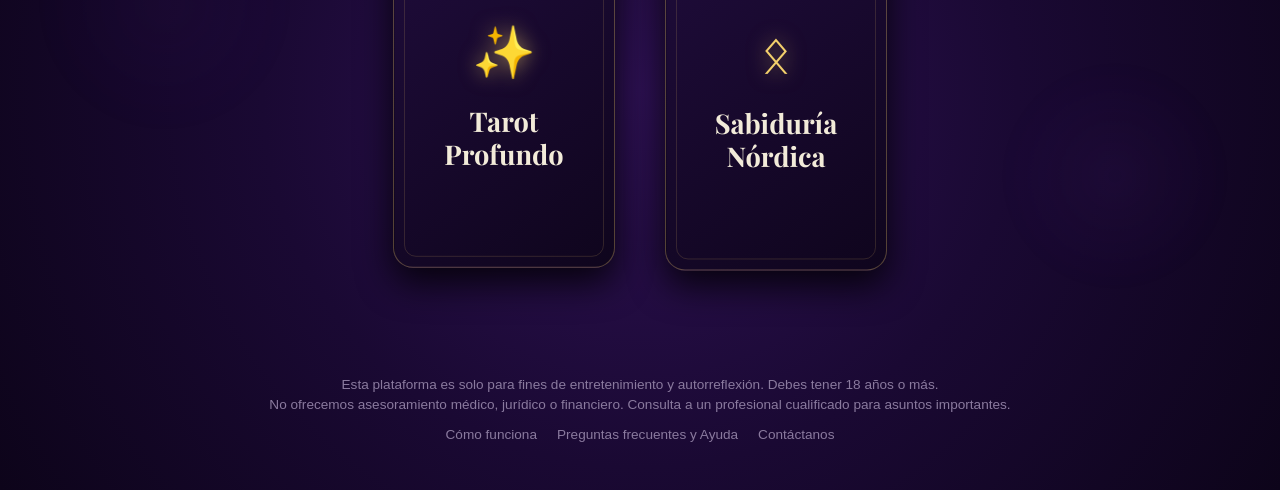
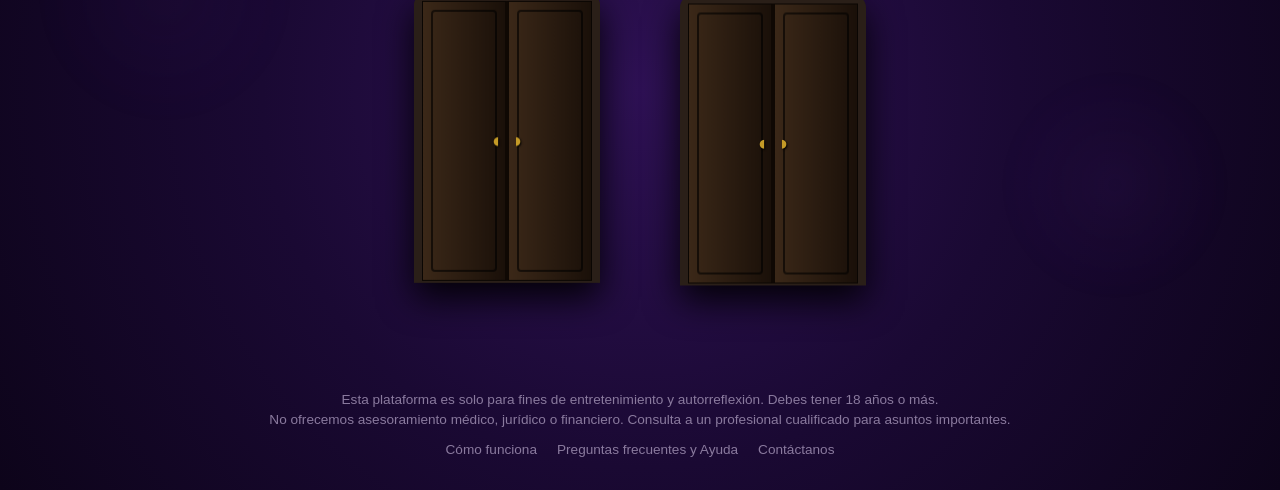
Before and after one commit to damirarg/proyecto-tarot-runas, a website with bundled scripts: page index.html in a window 1280 px wide. Shown: the part 310-800 px from the top of the page. Built offline with nearby package versions, Linux system fonts and the light colour scheme; files whose address does not match are found by name.

Commit message:
puertas en landing page

```diff
--- a/index.html
+++ b/index.html
@@ -21,7 +21,7 @@
 
     <div id="contenedor-principal" class="contenedor-principal">
 
-        <!-- PANTALLA 1: LANDING PAGE MÍSTICA (ESTILO TAROTOO) -->
+        <!-- PANTALLA 1: LANDING PAGE MÍSTICA -->
         <div id="pantalla-portales" style="display: flex; flex-direction: column; justify-content: space-between; align-items: center; width: 100%; min-height: 80vh;">
 
             <!-- Orbes decorativos de fondo -->
@@ -30,23 +30,32 @@
 
             <div style="text-align: center; margin-bottom: 20px; z-index: 2;">
                 <h1 style="font-size: 3.5em; letter-spacing: 6px; text-transform: uppercase; margin-bottom: 0;">Oráculos</h1>
-                <p style="color: #bfaee3; font-size: 1.4em; margin-top: 10px; font-style: italic;">Haga su elección</p>
+                <p style="color: #bfaee3; font-size: 1.4em; margin-top: 10px; font-style: italic;">Atraviesa el umbral hacia tu destino</p>
             </div>
 
-            <div class="contenedor-cartas-portal" style="z-index: 2;">
-                <div class="carta-portal" id="btnPortalTarot">
-                    <div class="interior-carta">
-                        <div class="icono-portal">✨</div>
-                        <h2>Tarot<br>Profundo</h2>
+            <!-- ESTRUCTURA NUEVA: PUERTAS ANTIGUAS -->
+            <div class="contenedor-puertas-portal" style="z-index: 2;">
+
+                <!-- Puerta Tarot -->
+                <div class="puerta-interactiva" id="btnPortalTarot">
+                    <h2 class="titulo-puerta">Oráculo<br>del Tarot</h2>
+                    <div class="marco-puerta">
+                        <div class="interior-puerta">✨</div>
+                        <div class="hoja-puerta hoja-izq"></div>
+                        <div class="hoja-puerta hoja-der"></div>
                     </div>
                 </div>
 
-                <div class="carta-portal" id="btnPortalRunas">
-                    <div class="interior-carta">
-                        <div class="icono-portal">ᛟ</div>
-                        <h2>Sabiduría<br>Nórdica</h2>
+                <!-- Puerta Runas -->
+                <div class="puerta-interactiva" id="btnPortalRunas">
+                    <h2 class="titulo-puerta">Sabiduría<br>Nórdica</h2>
+                    <div class="marco-puerta">
+                        <div class="interior-puerta">ᛟ</div>
+                        <div class="hoja-puerta hoja-izq"></div>
+                        <div class="hoja-puerta hoja-der"></div>
                     </div>
                 </div>
+
             </div>
 
             <!-- Footer Legal y Enlaces -->
--- a/styles.css
+++ b/styles.css
@@ -19,7 +19,6 @@ body {
 
 /* Fondos Dinámicos de los Reinos */
 body.bg-general {
-    /* El violeta profundo y estelar estilo Tarotoo */
     background: radial-gradient(circle at center, #2e1154 0%, #1a0933 50%, #0d041a 100%);
 }
 body.bg-tarot {
@@ -30,9 +29,8 @@ body.bg-runas {
     background-size: cover;
 }
 
-/* Contenedor base sin estilo intrusivo para la landing page */
 .contenedor-principal {
-    max-width: 1000px; /* Un poco más ancho para que respire la landing */
+    max-width: 1000px;
     width: 100%;
     position: relative;
     display: flex;
@@ -42,7 +40,6 @@ body.bg-runas {
     transition: all 0.5s ease;
 }
 
-/* Clase que se activa mediante JS cuando entrás a un Reino */
 .contenedor-principal.modo-reino {
     background-color: rgba(15, 8, 25, 0.85);
     border: 1px solid rgba(197, 155, 39, 0.4);
@@ -66,70 +63,138 @@ h1 {
     text-shadow: 0 0 20px rgba(243, 208, 108, 0.4);
 }
 
-/* --- NUEVA LANDING PAGE: CARTAS PORTAL --- */
-.contenedor-cartas-portal {
+/* --- NUEVA LANDING PAGE: PUERTAS ANTIGUAS 3D --- */
+.contenedor-puertas-portal {
     display: flex;
-    gap: 50px;
+    gap: 80px;
     justify-content: center;
     align-items: center;
     margin: 40px 0;
+    perspective: 1200px; /* Le da la profundidad 3D a toda la sección */
 }
 
-.carta-portal {
-    width: 220px;
-    height: 340px;
-    background: linear-gradient(145deg, #1f0c3b, #0f051d);
-    border: 1px solid rgba(243, 208, 108, 0.3);
-    border-radius: 20px;
+.puerta-interactiva {
+    display: flex;
+    flex-direction: column;
+    align-items: center;
     cursor: pointer;
-    position: relative;
-    box-shadow: 0 15px 35px rgba(0,0,0,0.8);
-    transition: all 0.4s cubic-bezier(0.25, 1, 0.5, 1);
     animation: flotar-suave 6s ease-in-out infinite alternate;
 }
 
-/* Desfasamos la animación de la segunda carta para que no se muevan igual */
-.carta-portal:nth-child(2) {
+.puerta-interactiva:nth-child(2) {
     animation-delay: -3s;
 }
 
-.interior-carta {
+.titulo-puerta {
+    font-family: 'Playfair Display', serif;
+    font-size: 1.8em;
+    color: #f3d06c;
+    margin: 0 0 15px 0;
+    text-align: center;
+    line-height: 1.1;
+    text-shadow: 0 0 15px rgba(243, 208, 108, 0.6);
+    transition: transform 0.3s ease;
+}
+
+.marco-puerta {
+    width: 170px;
+    height: 280px;
+    position: relative;
+    border: 8px solid #2a1f18; /* Piedra u oscuridad del marco */
+    border-bottom: 2px solid #2a1f18;
+    border-radius: 12px 12px 0 0; /* Arco superior */
+    background-color: #000; /* Lo que se ve al fondo al abrir */
+    box-shadow: 0 15px 35px rgba(0,0,0,0.9), inset 0 0 20px rgba(0,0,0,1);
+    transition: box-shadow 0.4s ease, border-color 0.4s ease;
+}
+
+/* Brillo interior místico cuando la puerta se abre */
+.interior-puerta {
     position: absolute;
-    top: 10px; left: 10px; right: 10px; bottom: 10px;
-    border: 1px solid rgba(243, 208, 108, 0.15);
-    border-radius: 12px;
+    width: 100%;
+    height: 100%;
     display: flex;
-    flex-direction: column;
     justify-content: center;
     align-items: center;
-    padding: 20px;
-    text-align: center;
+    font-size: 4em;
+    color: #f3d06c;
+    opacity: 0;
+    text-shadow: 0 0 30px #f3d06c;
+    transition: opacity 0.8s ease;
+    z-index: 0;
 }
 
-.icono-portal {
-    font-size: 3em;
-    color: #f3d06c;
-    margin-bottom: 20px;
-    text-shadow: 0 0 20px rgba(243, 208, 108, 0.6);
-    transition: transform 0.4s ease;
+.hoja-puerta {
+    position: absolute;
+    width: 50%;
+    height: 100%;
+    background: linear-gradient(to right, #3b2818, #1a1009); /* Textura de madera */
+    border: 1px solid #0a0603;
+    z-index: 1;
+    transition: transform 0.9s cubic-bezier(0.4, 0, 0.2, 1);
+    transform-style: preserve-3d;
+    box-sizing: border-box;
 }
 
-.carta-portal h2 {
-    font-family: 'Playfair Display', serif;
-    font-size: 1.6em;
-    color: #f2ebd9;
-    margin: 0;
-    line-height: 1.2;
+/* Grabados hundidos en la madera */
+.hoja-puerta::before {
+    content: '';
+    position: absolute;
+    top: 8px; bottom: 8px; left: 8px; right: 8px;
+    border: 2px solid rgba(0,0,0,0.6);
+    border-radius: 4px;
 }
 
-.carta-portal:hover {
-    transform: scale(1.05) translateY(-10px);
-    border-color: #f3d06c;
-    box-shadow: 0 20px 50px rgba(243, 208, 108, 0.3);
+.hoja-izq {
+    left: 0;
+    transform-origin: left;
+    border-right: 2px solid #0f0803;
+}
+.hoja-izq::after {
+    content: '◖'; /* Manija izquierda */
+    position: absolute;
+    right: 3px;
+    top: 50%;
+    color: #c59b27;
+    font-size: 1.2em;
+    transform: translateY(-50%);
+    text-shadow: 1px 1px 2px black;
 }
 
-.carta-portal:hover .icono-portal {
-    transform: scale(1.2);
+.hoja-der {
+    right: 0;
+    transform-origin: right;
+    border-left: 2px solid #0f0803;
+}
+.hoja-der::after {
+    content: '◗'; /* Manija derecha */
+    position: absolute;
+    left: 3px;
+    top: 50%;
+    color: #c59b27;
+    font-size: 1.2em;
+    transform: translateY(-50%);
+    text-shadow: 1px 1px 2px black;
+}
+
+/* Efectos al pasar el mouse por las puertas */
+.puerta-interactiva:hover .titulo-puerta {
+    transform: scale(1.05);
+}
+.puerta-interactiva:hover .marco-puerta {
+    box-shadow: 0 20px 50px rgba(243, 208, 108, 0.3), inset 0 0 20px rgba(0,0,0,1);
+    border-color: #5c4326;
+}
+
+/* EFECTO DE APERTURA (Se activa por JS) */
+.puerta-interactiva.abierta .hoja-izq {
+    transform: rotateY(-105deg); /* Abre hacia adentro a la izquierda */
+}
+.puerta-interactiva.abierta .hoja-der {
+    transform: rotateY(105deg); /* Abre hacia adentro a la derecha */
+}
+.puerta-interactiva.abierta .interior-puerta {
+    opacity: 1; /* Se enciende la luz interna */
 }
 
 @keyframes flotar-suave {
@@ -137,7 +202,7 @@ h1 {
     100% { transform: translateY(-15px); }
 }
 
-/* Orbes Decorativos */
+/* Orbes Decorativos de fondo */
 .orbe-mistico {
     position: absolute;
     width: 250px;
@@ -160,18 +225,9 @@ h1 {
     color: #8a7a9e;
 }
 .footer-inicio p { margin: 5px 0; }
-.links-footer {
-    margin-top: 15px;
-    display: flex;
-    justify-content: center;
-    gap: 20px;
-}
-.links-footer span {
-    cursor: pointer;
-    transition: color 0.3s;
-}
+.links-footer { margin-top: 15px; display: flex; justify-content: center; gap: 20px; }
+.links-footer span { cursor: pointer; transition: color 0.3s; }
 .links-footer span:hover { color: #f3d06c; text-decoration: underline; }
-
 
 /* --- ANIMACIÓN CENTRAL DE BIENVENIDA A LOS REINOS --- */
 .centro-mistico {
@@ -295,83 +351,36 @@ button.btn-principal, button.btn-secundario {
     align-items: center;
 }
 
-.btn-principal {
-    background: linear-gradient(135deg, #c59b27 0%, #906c15 100%);
-    color: #120c1c;
-    margin-top: 15px;
-}
-.btn-principal:hover {
-    box-shadow: 0 0 20px rgba(243, 208, 108, 0.6);
-    transform: translateY(-2px);
-}
+.btn-principal { background: linear-gradient(135deg, #c59b27 0%, #906c15 100%); color: #120c1c; margin-top: 15px; }
+.btn-principal:hover { box-shadow: 0 0 20px rgba(243, 208, 108, 0.6); transform: translateY(-2px); }
 
-.btn-secundario {
-    background: linear-gradient(135deg, #2b1845 0%, #150926 100%);
-    color: #f3d06c;
-    border: 1px solid #48237c;
-    margin-top: 15px;
-    flex: 1;
-}
-.btn-secundario:hover {
-    box-shadow: 0 0 15px rgba(243, 208, 108, 0.3);
-    border-color: #f3d06c;
-}
+.btn-secundario { background: linear-gradient(135deg, #2b1845 0%, #150926 100%); color: #f3d06c; border: 1px solid #48237c; margin-top: 15px; flex: 1; }
+.btn-secundario:hover { box-shadow: 0 0 15px rgba(243, 208, 108, 0.3); border-color: #f3d06c; }
 
 /* --- CARRUSEL E INTERFAZ DE TIRADAS --- */
-.contenedor-carrusel-padre {
-    position: relative;
-    display: flex;
-    align-items: center;
-    margin: 15px 0;
-}
-.carrusel-tiradas {
-    display: flex; gap: 15px; overflow-x: auto; scroll-snap-type: x mandatory; scroll-behavior: smooth; padding: 15px 5px; width: 100%; cursor: grab;
-}
+.contenedor-carrusel-padre { position: relative; display: flex; align-items: center; margin: 15px 0; }
+.carrusel-tiradas { display: flex; gap: 15px; overflow-x: auto; scroll-snap-type: x mandatory; scroll-behavior: smooth; padding: 15px 5px; width: 100%; cursor: grab; }
 .carrusel-tiradas::-webkit-scrollbar { height: 6px; }
 .carrusel-tiradas::-webkit-scrollbar-track { background: rgba(10, 6, 20, 0.5); border-radius: 4px; }
 .carrusel-tiradas::-webkit-scrollbar-thumb { background: #48237c; border-radius: 4px; }
 
-.tarjeta-carrusel {
-    flex: 0 0 240px; scroll-snap-align: center;
-    background: linear-gradient(135deg, rgba(25, 13, 45, 0.95) 0%, rgba(10, 5, 20, 0.95) 100%);
-    border: 1px solid #48237c;
-    border-radius: 12px;
-    padding: 20px 15px;
-    color: #f3d06c;
-    text-align: center;
-    cursor: pointer;
-    transition: all 0.3s ease;
-    box-shadow: 0 5px 15px rgba(0,0,0,0.6);
-    display: flex; flex-direction: column; justify-content: center; min-height: 130px; box-sizing: border-box; user-select: none;
-}
-.tarjeta-carrusel:hover {
-    transform: translateY(-5px);
-    border-color: #f3d06c;
-    box-shadow: 0 10px 25px rgba(243, 208, 108, 0.3);
-}
+.tarjeta-carrusel { flex: 0 0 240px; scroll-snap-align: center; background: linear-gradient(135deg, rgba(25, 13, 45, 0.95) 0%, rgba(10, 5, 20, 0.95) 100%); border: 1px solid #48237c; border-radius: 12px; padding: 20px 15px; color: #f3d06c; text-align: center; cursor: pointer; transition: all 0.3s ease; box-shadow: 0 5px 15px rgba(0,0,0,0.6); display: flex; flex-direction: column; justify-content: center; min-height: 130px; box-sizing: border-box; user-select: none; }
+.tarjeta-carrusel:hover { transform: translateY(-5px); border-color: #f3d06c; box-shadow: 0 10px 25px rgba(243, 208, 108, 0.3); }
 .tarjeta-carrusel strong { font-family: 'Playfair Display', serif; font-size: 1.15em; display: block; margin-bottom: 8px; color: #f3d06c; }
 .tarjeta-carrusel small { color: #bfaee3; font-size: 0.9em; line-height: 1.3; }
 
-.btn-flecha-carrusel {
-    background: rgba(18, 12, 28, 0.9); border: 1px solid #c59b27; color: #f3d06c; font-size: 1.4em; width: 38px; height: 38px; border-radius: 50%; cursor: pointer; z-index: 10; display: flex; align-items: center; justify-content: center; transition: all 0.3s ease; flex-shrink: 0;
-}
+.btn-flecha-carrusel { background: rgba(18, 12, 28, 0.9); border: 1px solid #c59b27; color: #f3d06c; font-size: 1.4em; width: 38px; height: 38px; border-radius: 50%; cursor: pointer; z-index: 10; display: flex; align-items: center; justify-content: center; transition: all 0.3s ease; flex-shrink: 0; }
 .btn-flecha-carrusel:hover { background: #c59b27; color: #120c1c; box-shadow: 0 0 10px rgba(243, 208, 108, 0.6); }
 
 /* --- ABANICO DE SELECCIÓN DE CARTA DEL DÍA --- */
-.mesa-seleccion-cartas {
-    display: flex; justify-content: center; align-items: center; margin-top: 15px; margin-bottom: 15px; min-height: 240px; overflow-x: auto; padding: 15px 10px; background: rgba(10, 6, 20, 0.5); border-radius: 8px; border: 1px solid #48237c;
-}
-.carta-contenedor {
-    width: 50px; height: 90px; position: relative; perspective: 1000px; cursor: pointer; margin-left: -28px; transition: transform 0.5s cubic-bezier(0.25, 1, 0.5, 1), z-index 0.5s ease;
-}
+.mesa-seleccion-cartas { display: flex; justify-content: center; align-items: center; margin-top: 15px; margin-bottom: 15px; min-height: 240px; overflow-x: auto; padding: 15px 10px; background: rgba(10, 6, 20, 0.5); border-radius: 8px; border: 1px solid #48237c; }
+.carta-contenedor { width: 50px; height: 90px; position: relative; perspective: 1000px; cursor: pointer; margin-left: -28px; transition: transform 0.5s cubic-bezier(0.25, 1, 0.5, 1), z-index 0.5s ease; }
 .carta-contenedor:first-child { margin-left: 0; }
 .carta-contenedor:hover { transform: translateY(-15px) scale(1.15); z-index: 50; }
 .carta-flipper { width: 100%; height: 100%; position: relative; transition: transform 0.7s cubic-bezier(0.4, 0.2, 0.2, 1); transform-style: preserve-3d; }
 .carta-contenedor.seleccionada { transform: translateY(-30px) scale(2.4); z-index: 1000; }
 .carta-contenedor.volteada .carta-flipper { transform: rotateY(180deg); }
-.cara-frontal, .cara-trasera {
-    width: 100%; height: 100%; position: absolute; top: 0; left: 0; backface-visibility: hidden; border-radius: 4px; box-shadow: 0 4px 10px rgba(0,0,0,0.8); border: 1px solid #c59b27; background-color: #1a122a;
-}
+.cara-frontal, .cara-trasera { width: 100%; height: 100%; position: absolute; top: 0; left: 0; backface-visibility: hidden; border-radius: 4px; box-shadow: 0 4px 10px rgba(0,0,0,0.8); border: 1px solid #c59b27; background-color: #1a122a; }
 .cara-trasera { background-image: url('imagenes/reverso_cartas.jpg'); background-size: cover; background-position: center; transform: rotateY(0deg); }
 .cara-frontal { transform: rotateY(180deg); object-fit: cover; }
 
@@ -379,7 +388,7 @@ button.btn-principal, button.btn-secundario {
 .posicion-carta { width: 110px; height: 190px; position: relative; }
 .carta-animada { width: 100%; height: 100%; border-radius: 8px; box-shadow: 0 8px 16px rgba(0,0,0,0.8); border: 2px solid #c59b27; opacity: 0; transform: translateY(20px); animation: aparecerCarta 0.6s ease-out forwards; object-fit: cover; background-color: #1a122a; }
 
-/* --- DISPOSICIONES GEOMÉTRICAS DE MESAS --- */
+/* --- DISPOSICIONES GEOMÉTRICAS DE MESAS (ESPECIALES DE TAROT) --- */
 .mesa-pasado-presente-futuro { display: flex; flex-direction: row; justify-content: center; align-items: center; gap: 18px; }
 .mesa-pasado-presente-futuro .posicion-carta { width: 115px; height: 195px; }
 
@@ -452,9 +461,7 @@ button.btn-principal, button.btn-secundario {
 /* --- DISPOSICIONES GEOMÉTRICAS DE MESAS (ESPECIALES DE RUNAS) --- */
 .mesa-runas-lineal { display: flex; justify-content: center; gap: 15px; margin: 20px 0; flex-wrap: wrap; }
 
-.runa-ficha {
-    background: linear-gradient(145deg, #2a2533, #15101f); border: 2px solid #c59b27; border-radius: 12px; padding: 10px; text-align: center; color: #f3d06c; width: 95px; height: 145px; box-sizing: border-box; box-shadow: 0 8px 20px rgba(0,0,0,0.8); display: flex; flex-direction: column; align-items: center; justify-content: flex-start;
-}
+.runa-ficha { background: linear-gradient(145deg, #2a2533, #15101f); border: 2px solid #c59b27; border-radius: 12px; padding: 10px; text-align: center; color: #f3d06c; width: 95px; height: 145px; box-sizing: border-box; box-shadow: 0 8px 20px rgba(0,0,0,0.8); display: flex; flex-direction: column; align-items: center; justify-content: flex-start; }
 .img-runa { width: 70px; height: 70px; object-fit: contain; margin-bottom: 8px; }
 
 .mesa-yggdrasil { display: grid; grid-template-columns: repeat(5, auto); grid-template-areas: ". runa3 . runa4 ." "runa5 . runa2 . runa6" ". . runa1 . ." ". runa7 . runa9 ." ". . runa8 . ."; gap: 15px; justify-content: center; align-items: center; margin: 20px auto; }
@@ -486,91 +493,26 @@ button.btn-principal, button.btn-secundario {
 @keyframes aparecerCarta { to { opacity: 1; transform: translateY(0); } }
 
 /* --- TEMA VIKINGO (RUNAS) --- */
-body.bg-runas .contenedor-principal.modo-reino {
-    background-color: rgba(10, 15, 25, 0.45);
-    border-color: rgba(168, 194, 223, 0.4);
-    box-shadow: 0 0 50px rgba(0,0,0,0.9), inset 0 0 20px rgba(168, 194, 223, 0.15);
-}
-body.bg-runas h1, body.bg-runas h2, body.bg-runas h3, body.bg-runas h4, body.bg-runas strong {
-    color: #a8c2df !important;
-    text-shadow: 0 0 15px rgba(168, 194, 223, 0.3) !important;
-}
-body.bg-runas p, body.bg-runas small, body.bg-runas .subtitulo, body.bg-runas em {
-    color: #d0dce8 !important;
-}
-body.bg-runas .btn-solapa, body.bg-runas .btn-secundario {
-    background: rgba(20, 30, 45, 0.6) !important;
-    border-color: rgba(168, 194, 223, 0.3) !important;
-    color: #a8c2df !important;
-}
-body.bg-runas .btn-solapa:hover, body.bg-runas .btn-secundario:hover {
-    background: rgba(35, 55, 75, 0.8) !important;
-    border-color: #a8c2df !important;
-    box-shadow: 0 5px 15px rgba(168, 194, 223, 0.3) !important;
-    color: #ffffff !important;
-}
-body.bg-runas .btn-principal, body.bg-runas .btn-profundizar {
-    background: linear-gradient(135deg, #3a536b 0%, #1c2833 100%) !important;
-    color: #ffffff !important;
-    border-color: #a8c2df !important;
-}
-body.bg-runas .btn-principal:hover, body.bg-runas .btn-profundizar:hover:not(:disabled) {
-    box-shadow: 0 0 20px rgba(168, 194, 223, 0.5) !important;
-}
-body.bg-runas textarea {
-    background-color: rgba(10, 15, 25, 0.5) !important;
-    border-color: #4b6b8a !important;
-    color: #ecf0f1 !important;
-}
-body.bg-runas textarea:focus {
-    border-color: #a8c2df !important;
-    box-shadow: 0 0 10px rgba(168, 194, 223, 0.3) !important;
-}
-body.bg-runas .tarjeta-carrusel {
-    background: linear-gradient(135deg, rgba(25, 35, 45, 0.85) 0%, rgba(10, 15, 20, 0.85) 100%) !important;
-    border-color: #4b6b8a !important;
-}
-body.bg-runas .tarjeta-carrusel:hover {
-    border-color: #a8c2df !important;
-    box-shadow: 0 10px 25px rgba(168, 194, 223, 0.3) !important;
-}
-body.bg-runas .carrusel-tiradas::-webkit-scrollbar-thumb {
-    background: #4b6b8a !important;
-}
-body.bg-runas .btn-flecha-carrusel {
-    background: rgba(20, 30, 45, 0.9) !important;
-    border-color: #4b6b8a !important;
-    color: #a8c2df !important;
-}
-body.bg-runas .btn-flecha-carrusel:hover {
-    background: #4b6b8a !important;
-    color: #ffffff !important;
-}
-body.bg-runas .runa-ficha {
-    background: linear-gradient(145deg, rgba(35, 50, 65, 0.7), rgba(15, 20, 30, 0.8)) !important;
-    border-color: #637a91 !important;
-    color: #a8c2df !important;
-}
-body.bg-runas #resultado {
-    background-color: rgba(10, 15, 25, 0.5) !important;
-    border-left-color: #a8c2df !important;
-}
-body.bg-runas .mesa-seleccion-cartas {
-    background: rgba(10, 15, 25, 0.4) !important;
-    border-color: rgba(168, 194, 223, 0.4) !important;
-}
-body.bg-runas .control-audio {
-    background-color: rgba(20, 30, 45, 0.9) !important;
-    border-color: #a8c2df !important;
-    color: #a8c2df !important;
-}
-body.bg-runas .carta-flotante-central {
-    border-color: #a8c2df !important;
-    box-shadow: 0 15px 35px rgba(0,0,0,0.8), 0 0 25px rgba(168, 194, 223, 0.3) !important;
-}
-body.bg-runas .resplandor-base {
-    background: radial-gradient(ellipse at center, rgba(168, 194, 223, 0.3) 0%, rgba(0,0,0,0) 70%) !important;
-}
+body.bg-runas .contenedor-principal.modo-reino { background-color: rgba(10, 15, 25, 0.45); border-color: rgba(168, 194, 223, 0.4); box-shadow: 0 0 50px rgba(0,0,0,0.9), inset 0 0 20px rgba(168, 194, 223, 0.15); }
+body.bg-runas h1, body.bg-runas h2, body.bg-runas h3, body.bg-runas h4, body.bg-runas strong { color: #a8c2df !important; text-shadow: 0 0 15px rgba(168, 194, 223, 0.3) !important; }
+body.bg-runas p, body.bg-runas small, body.bg-runas .subtitulo, body.bg-runas em { color: #d0dce8 !important; }
+body.bg-runas .btn-solapa, body.bg-runas .btn-secundario { background: rgba(20, 30, 45, 0.6) !important; border-color: rgba(168, 194, 223, 0.3) !important; color: #a8c2df !important; }
+body.bg-runas .btn-solapa:hover, body.bg-runas .btn-secundario:hover { background: rgba(35, 55, 75, 0.8) !important; border-color: #a8c2df !important; box-shadow: 0 5px 15px rgba(168, 194, 223, 0.3) !important; color: #ffffff !important; }
+body.bg-runas .btn-principal, body.bg-runas .btn-profundizar { background: linear-gradient(135deg, #3a536b 0%, #1c2833 100%) !important; color: #ffffff !important; border-color: #a8c2df !important; }
+body.bg-runas .btn-principal:hover, body.bg-runas .btn-profundizar:hover:not(:disabled) { box-shadow: 0 0 20px rgba(168, 194, 223, 0.5) !important; }
+body.bg-runas textarea { background-color: rgba(10, 15, 25, 0.5) !important; border-color: #4b6b8a !important; color: #ecf0f1 !important; }
+body.bg-runas textarea:focus { border-color: #a8c2df !important; box-shadow: 0 0 10px rgba(168, 194, 223, 0.3) !important; }
+body.bg-runas .tarjeta-carrusel { background: linear-gradient(135deg, rgba(25, 35, 45, 0.85) 0%, rgba(10, 15, 20, 0.85) 100%) !important; border-color: #4b6b8a !important; }
+body.bg-runas .tarjeta-carrusel:hover { border-color: #a8c2df !important; box-shadow: 0 10px 25px rgba(168, 194, 223, 0.3) !important; }
+body.bg-runas .carrusel-tiradas::-webkit-scrollbar-thumb { background: #4b6b8a !important; }
+body.bg-runas .btn-flecha-carrusel { background: rgba(20, 30, 45, 0.9) !important; border-color: #4b6b8a !important; color: #a8c2df !important; }
+body.bg-runas .btn-flecha-carrusel:hover { background: #4b6b8a !important; color: #ffffff !important; }
+body.bg-runas .runa-ficha { background: linear-gradient(145deg, rgba(35, 50, 65, 0.7), rgba(15, 20, 30, 0.8)) !important; border-color: #637a91 !important; color: #a8c2df !important; }
+body.bg-runas #resultado { background-color: rgba(10, 15, 25, 0.5) !important; border-left-color: #a8c2df !important; }
+body.bg-runas .mesa-seleccion-cartas { background: rgba(10, 15, 25, 0.4) !important; border-color: rgba(168, 194, 223, 0.4) !important; }
+body.bg-runas .control-audio { background-color: rgba(20, 30, 45, 0.9) !important; border-color: #a8c2df !important; color: #a8c2df !important; }
+body.bg-runas .carta-flotante-central { border-color: #a8c2df !important; box-shadow: 0 15px 35px rgba(0,0,0,0.8), 0 0 25px rgba(168, 194, 223, 0.3) !important; }
+body.bg-runas .resplandor-base { background: radial-gradient(ellipse at center, rgba(168, 194, 223, 0.3) 0%, rgba(0,0,0,0) 70%) !important; }
 
 /* --- REGLAS RESPONSIVE --- */
 @media (max-width: 600px) {
@@ -578,12 +520,10 @@ body.bg-runas .resplandor-base {
     .contenedor-principal.modo-reino { padding: 20px 18px; }
     h1 { font-size: 1.9em; }
 
-    .contenedor-cartas-portal { flex-direction: column; gap: 20px; margin: 20px 0; }
-    .carta-portal { width: 100%; height: 180px; }
-    .carta-portal:nth-child(2) { animation-delay: 0s; }
-    .interior-carta { flex-direction: row; gap: 20px; }
-    .icono-portal { margin-bottom: 0; }
-    .carta-portal h2 { font-size: 1.4em; }
+    .contenedor-puertas-portal { flex-direction: column; gap: 30px; margin: 20px 0; }
+    .marco-puerta { width: 140px; height: 230px; }
+    .puerta-interactiva:nth-child(2) { animation-delay: 0s; }
+    .titulo-puerta { font-size: 1.4em; }
 
     .botonera-solapas { flex-direction: column; }
     .btn-solapa { border-radius: 10px; }
```
Also changed, not shown: app.js (+20 -8 lines).
